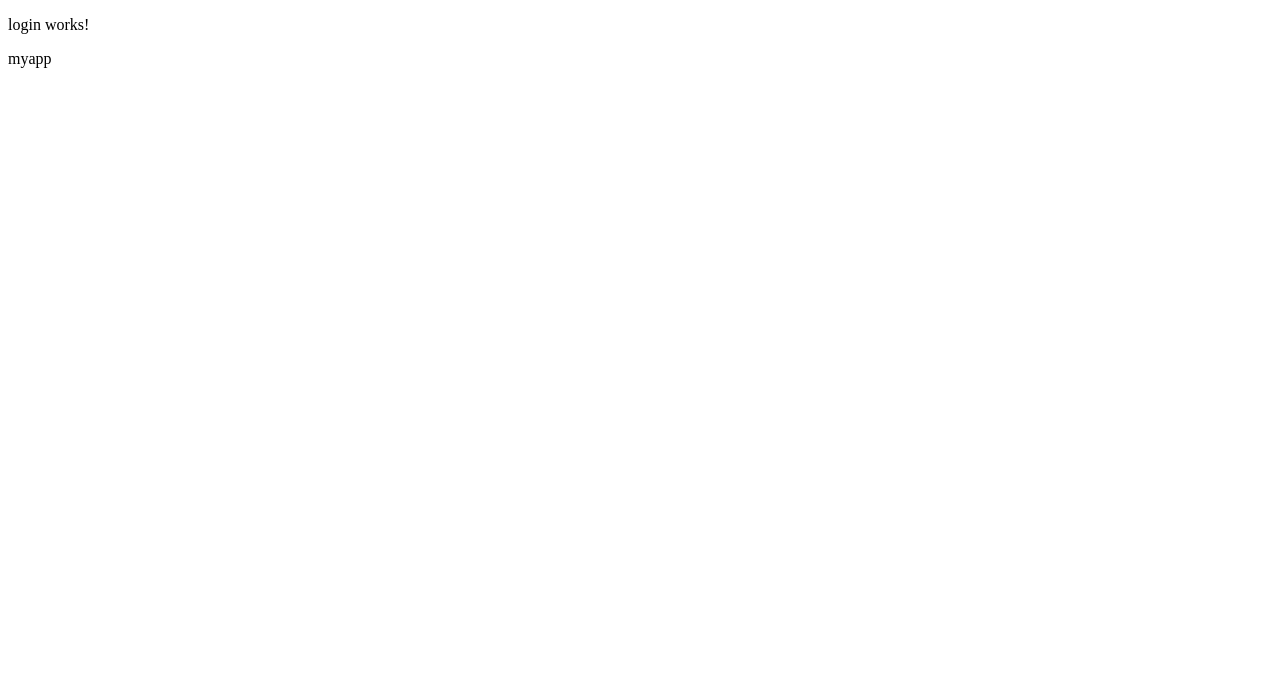
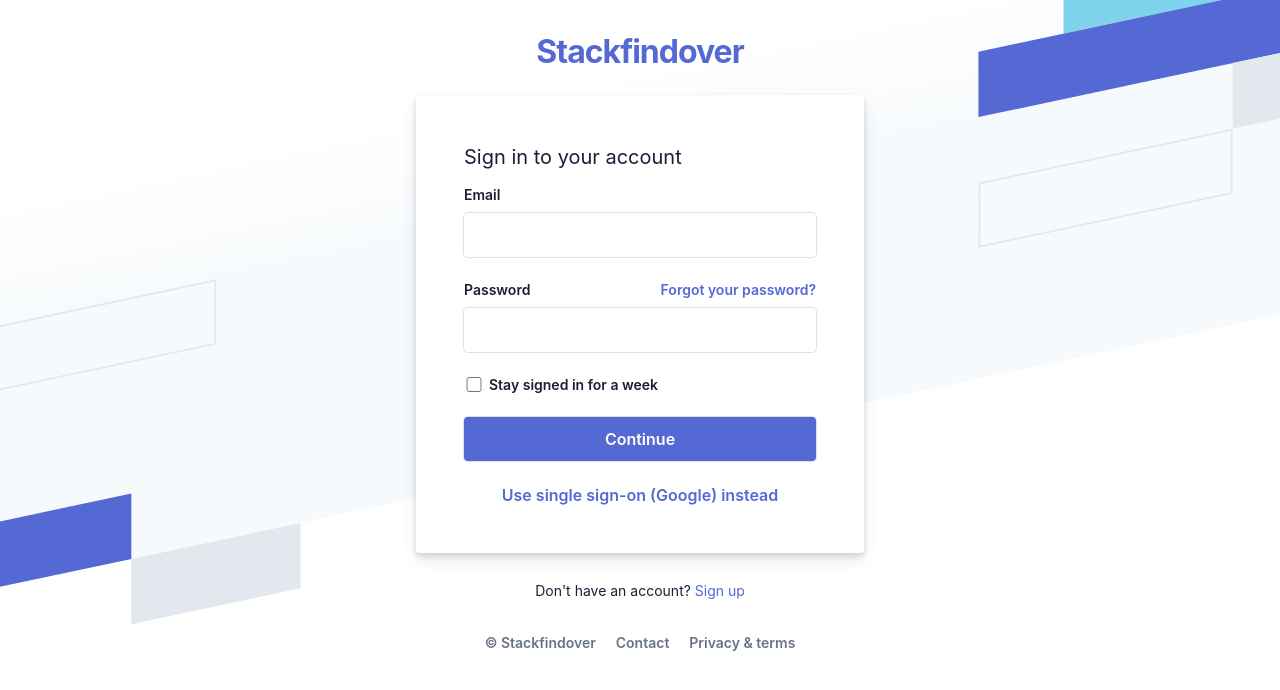
Before and after one commit to mrsajids/angular-app-11-4-2025, an Angular app: page /login in a window 1280 px wide. Shown: the top 690 px of the page. Built offline with nearby package versions, Linux system fonts and the light colour scheme.

Commit message:
login page

```diff
--- a/src/app/app.component.html
+++ b/src/app/app.component.html
@@ -1,2 +1 @@
 <router-outlet></router-outlet>
-myapp
--- a/src/app/login/login/login.component.html
+++ b/src/app/login/login/login.component.html
@@ -1 +1,83 @@
-<p>login works!</p>
+
+  <div class="login-root">
+    <div class="box-root flex-flex flex-direction--column" style="min-height: 100vh;flex-grow: 1;">
+      <div class="loginbackground box-background--white padding-top--64">
+        <div class="loginbackground-gridContainer">
+          <div class="box-root flex-flex" style="grid-area: top / start / 8 / end;">
+            <div class="box-root" style="background-image: linear-gradient(white 0%, rgb(247, 250, 252) 33%); flex-grow: 1;">
+            </div>
+          </div>
+          <div class="box-root flex-flex" style="grid-area: 4 / 2 / auto / 5;">
+            <div class="box-root box-divider--light-all-2 animationLeftRight tans3s" style="flex-grow: 1;"></div>
+          </div>
+          <div class="box-root flex-flex" style="grid-area: 6 / start / auto / 2;">
+            <div class="box-root box-background--blue800" style="flex-grow: 1;"></div>
+          </div>
+          <div class="box-root flex-flex" style="grid-area: 7 / start / auto / 4;">
+            <div class="box-root box-background--blue animationLeftRight" style="flex-grow: 1;"></div>
+          </div>
+          <div class="box-root flex-flex" style="grid-area: 8 / 4 / auto / 6;">
+            <div class="box-root box-background--gray100 animationLeftRight tans3s" style="flex-grow: 1;"></div>
+          </div>
+          <div class="box-root flex-flex" style="grid-area: 2 / 15 / auto / end;">
+            <div class="box-root box-background--cyan200 animationRightLeft tans4s" style="flex-grow: 1;"></div>
+          </div>
+          <div class="box-root flex-flex" style="grid-area: 3 / 14 / auto / end;">
+            <div class="box-root box-background--blue animationRightLeft" style="flex-grow: 1;"></div>
+          </div>
+          <div class="box-root flex-flex" style="grid-area: 4 / 17 / auto / 20;">
+            <div class="box-root box-background--gray100 animationRightLeft tans4s" style="flex-grow: 1;"></div>
+          </div>
+          <div class="box-root flex-flex" style="grid-area: 5 / 14 / auto / 17;">
+            <div class="box-root box-divider--light-all-2 animationRightLeft tans3s" style="flex-grow: 1;"></div>
+          </div>
+        </div>
+      </div>
+      <div class="box-root padding-top--24 flex-flex flex-direction--column" style="flex-grow: 1; z-index: 9;">
+        <div class="box-root padding-top--20 padding-bottom--24 flex-flex flex-justifyContent--center">
+          <h1><a href="http://blog.stackfindover.com/" rel="dofollow">Stackfindover</a></h1>
+        </div>
+        <div class="formbg-outer">
+          <div class="formbg">
+            <div class="formbg-inner padding-horizontal--48">
+              <span class="padding-bottom--15">Sign in to your account</span>
+              <form id="stripe-login">
+                <div class="field padding-bottom--24">
+                  <label for="email">Email</label>
+                  <input type="email" name="email">
+                </div>
+                <div class="field padding-bottom--24">
+                  <div class="grid--50-50">
+                    <label for="password">Password</label>
+                    <div class="reset-pass">
+                      <a href="#">Forgot your password?</a>
+                    </div>
+                  </div>
+                  <input type="password" name="password">
+                </div>
+                <div class="field field-checkbox padding-bottom--24 flex-flex align-center">
+                  <label for="checkbox">
+                    <input type="checkbox" name="checkbox"> Stay signed in for a week
+                  </label>
+                </div>
+                <div class="field padding-bottom--24">
+                  <input type="submit" name="submit" value="Continue">
+                </div>
+                <div class="field">
+                  <a class="ssolink" href="#">Use single sign-on (Google) instead</a>
+                </div>
+              </form>
+            </div>
+          </div>
+          <div class="footer-link padding-top--24">
+            <span>Don't have an account? <a href="">Sign up</a></span>
+            <div class="listing padding-top--24 padding-bottom--24 flex-flex center-center">
+              <span><a href="#">© Stackfindover</a></span>
+              <span><a href="#">Contact</a></span>
+              <span><a href="#">Privacy & terms</a></span>
+            </div>
+          </div>
+        </div>
+      </div>
+    </div>
+  </div>
--- a/src/app/login/login/login.component.scss
+++ b/src/app/login/login/login.component.scss
@@ -0,0 +1,243 @@
+* {
+    padding: 0;
+    margin: 0;
+    color: #1a1f36;
+    box-sizing: border-box;
+    word-wrap: break-word;
+    font-family: -apple-system,BlinkMacSystemFont,Segoe UI,Roboto,Helvetica Neue,Ubuntu,sans-serif;
+  }
+  body {
+      min-height: 100%;
+      background-color: #ffffff;
+  }
+  h1 {
+      letter-spacing: -1px;
+  }
+  a {
+    color: #5469d4;
+    text-decoration: unset;
+  }
+  .login-root {
+      background: #fff;
+      display: flex;
+      width: 100%;
+      min-height: 100vh;
+      overflow: hidden;
+  }
+  .loginbackground {
+      min-height: 692px;
+      position: fixed;
+      bottom: 0;
+      left: 0;
+      right: 0;
+      top: 0;
+      z-index: 0;
+      overflow: hidden;
+  }
+  .flex-flex {
+      display: flex;
+  }
+  .align-center {
+    align-items: center;
+  }
+  .center-center {
+    align-items: center;
+    justify-content: center;
+  }
+  .box-root {
+      box-sizing: border-box;
+  }
+  .flex-direction--column {
+      -ms-flex-direction: column;
+      flex-direction: column;
+  }
+  .loginbackground-gridContainer {
+    // Modern CSS Grid
+    display: grid;
+    grid-template-columns: [start] 1fr [left-gutter] repeat(16, 86.6px) [left-gutter] 1fr [end];
+    grid-template-rows: [top] 1fr [top-gutter] repeat(8, 64px) [bottom-gutter] 1fr [bottom];
+    justify-content: center;
+    margin: 0 -2%;
+    transform: rotate(-12deg) skew(-12deg);
+
+    // IE11 Support
+    display: -ms-grid;
+    -ms-grid-columns: [start] 1fr [left-gutter]
+      86.6px 86.6px 86.6px 86.6px 86.6px 86.6px 86.6px 86.6px
+      86.6px 86.6px 86.6px 86.6px 86.6px 86.6px 86.6px 86.6px
+      [left-gutter] 1fr [end];
+    -ms-grid-rows: [top] 1fr [top-gutter]
+      64px 64px 64px 64px 64px 64px 64px 64px
+      [bottom-gutter] 1fr [bottom];
+  }
+
+  .box-divider--light-all-2 {
+      box-shadow: inset 0 0 0 2px #e3e8ee;
+  }
+  .box-background--blue {
+      background-color: #5469d4;
+  }
+  .box-background--white {
+    background-color: #ffffff;
+  }
+  .box-background--blue800 {
+      background-color: #212d63;
+  }
+  .box-background--gray100 {
+      background-color: #e3e8ee;
+  }
+  .box-background--cyan200 {
+      background-color: #7fd3ed;
+  }
+  .padding-top--64 {
+    padding-top: 64px;
+  }
+  .padding-top--24 {
+    padding-top: 24px;
+  }
+  .padding-top--48 {
+    padding-top: 48px;
+  }
+  .padding-bottom--24 {
+    padding-bottom: 24px;
+  }
+  .padding-horizontal--48 {
+    padding: 48px;
+  }
+  .padding-bottom--15 {
+    padding-bottom: 15px;
+  }
+
+
+  .flex-justifyContent--center {
+    -ms-flex-pack: center;
+    justify-content: center;
+  }
+
+  .formbg {
+      margin: 0px auto;
+      width: 100%;
+      max-width: 448px;
+      background: white;
+      border-radius: 4px;
+      box-shadow: rgba(60, 66, 87, 0.12) 0px 7px 14px 0px, rgba(0, 0, 0, 0.12) 0px 3px 6px 0px;
+  }
+  span {
+      display: block;
+      font-size: 20px;
+      line-height: 28px;
+      color: #1a1f36;
+  }
+  label {
+      margin-bottom: 10px;
+  }
+  .reset-pass a,label {
+      font-size: 14px;
+      font-weight: 600;
+      display: block;
+  }
+  .reset-pass > a {
+      text-align: right;
+      margin-bottom: 10px;
+  }
+  .grid--50-50 {
+      display: grid;
+      grid-template-columns: 50% 50%;
+      align-items: center;
+  }
+
+  .field input {
+      font-size: 16px;
+      line-height: 28px;
+      padding: 8px 16px;
+      width: 100%;
+      min-height: 44px;
+      border: unset;
+      border-radius: 4px;
+      outline-color: rgb(84 105 212 / 0.5);
+    //   background-color: rgb(255, 255, 255);
+      box-shadow: rgba(0, 0, 0, 0) 0px 0px 0px 0px,
+                  rgba(0, 0, 0, 0) 0px 0px 0px 0px,
+                  rgba(0, 0, 0, 0) 0px 0px 0px 0px,
+                  rgba(60, 66, 87, 0.16) 0px 0px 0px 1px,
+                  rgba(0, 0, 0, 0) 0px 0px 0px 0px,
+                  rgba(0, 0, 0, 0) 0px 0px 0px 0px,
+                  rgba(0, 0, 0, 0) 0px 0px 0px 0px;
+  }
+
+  input[type="submit"] {
+      background-color: rgb(84, 105, 212);
+      box-shadow: rgba(0, 0, 0, 0) 0px 0px 0px 0px,
+                  rgba(0, 0, 0, 0) 0px 0px 0px 0px,
+                  rgba(0, 0, 0, 0.12) 0px 1px 1px 0px,
+                  rgb(84, 105, 212) 0px 0px 0px 1px,
+                  rgba(0, 0, 0, 0) 0px 0px 0px 0px,
+                  rgba(0, 0, 0, 0) 0px 0px 0px 0px,
+                  rgba(60, 66, 87, 0.08) 0px 2px 5px 0px;
+      color: #fff;
+      font-weight: 600;
+      cursor: pointer;
+  }
+  .field-checkbox input {
+      width: 20px;
+      height: 15px;
+      margin-right: 5px;
+      box-shadow: unset;
+      min-height: unset;
+  }
+  .field-checkbox label {
+      display: flex;
+      align-items: center;
+      margin: 0;
+  }
+  a.ssolink {
+      display: block;
+      text-align: center;
+      font-weight: 600;
+  }
+  .footer-link span {
+      font-size: 14px;
+      text-align: center;
+  }
+  .listing a {
+      color: #697386;
+      font-weight: 600;
+      margin: 0 10px;
+  }
+
+  .animationRightLeft {
+    animation: animationRightLeft 2s ease-in-out;
+  }
+  .animationLeftRight {
+    animation: animationLeftRight 2s ease-in-out;
+  }
+  .tans3s {
+    animation: animationLeftRight 3s ease-in-out;
+  }
+  .tans4s {
+    animation: animationLeftRight 4s ease-in-out;
+  }
+
+  @keyframes animationLeftRight {
+    0% {
+      transform: translateX(0px);
+    }
+    50% {
+      transform: translateX(1000px);
+    }
+    100% {
+      transform: translateX(0px);
+    }
+  }
+
+  @keyframes animationRightLeft {
+    0% {
+      transform: translateX(0px);
+    }
+    50% {
+      transform: translateX(-1000px);
+    }
+    100% {
+      transform: translateX(0px);
+    }
+  }
```
